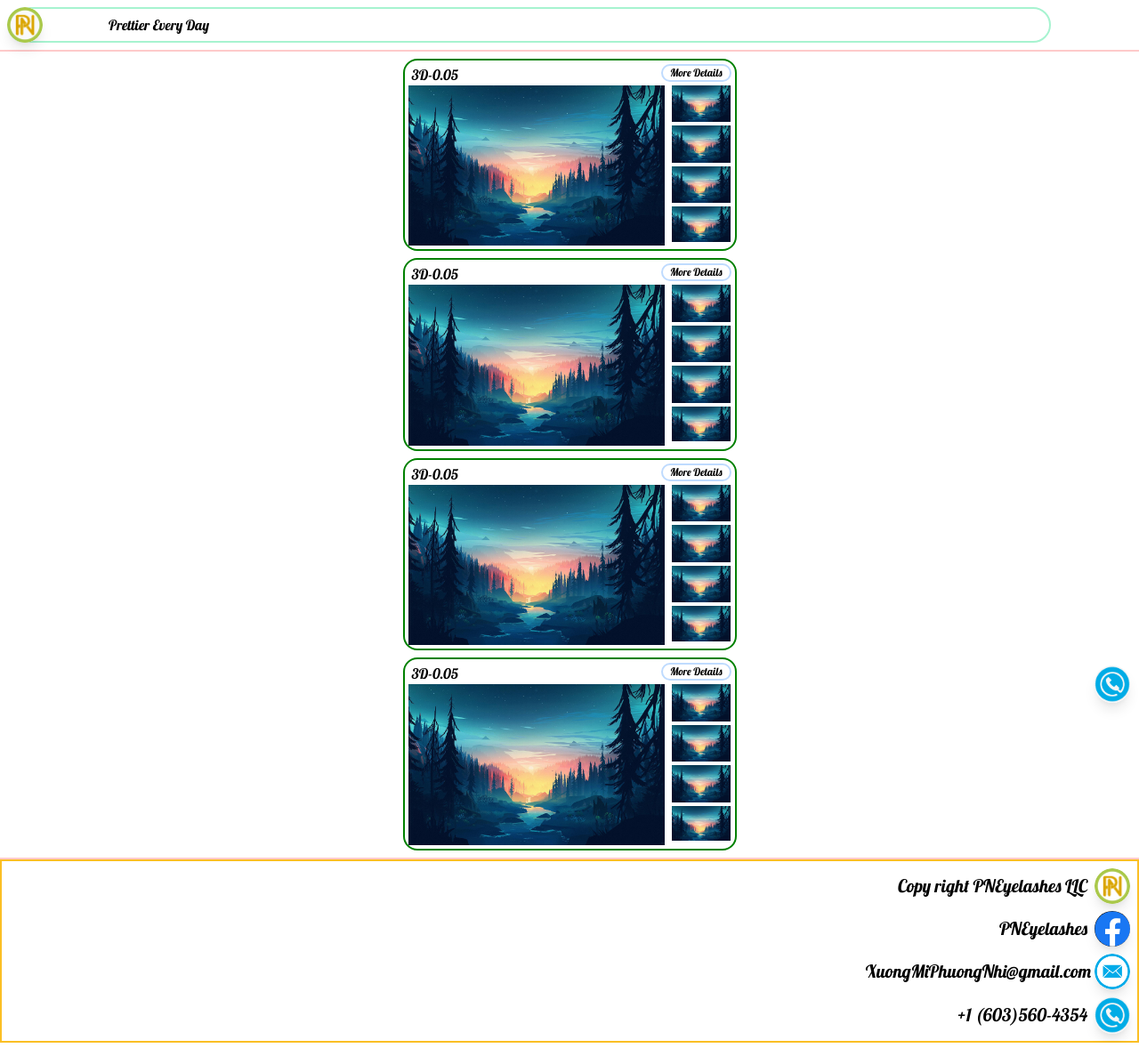
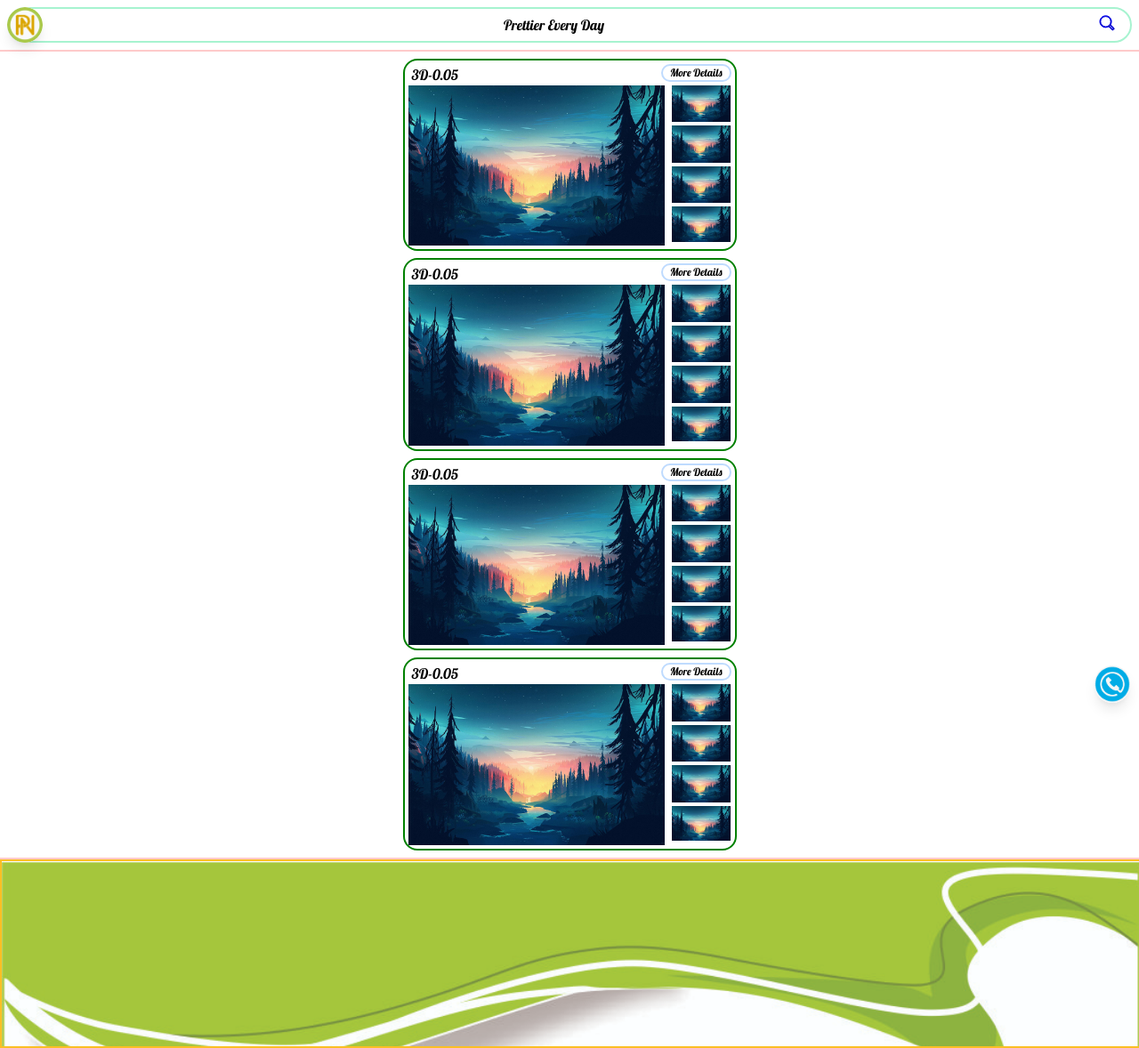
Before and after one commit to KCFam/com.PNEyelashes, a plain HTML site: page home.html in a window 1280 px wide. Shown: the whole page at 89% size. Drawn offline with nearby package versions, Linux system fonts and the light colour scheme.

Commit message:
Changed footer to Business Card display

```diff
--- a/home.html
+++ b/home.html
@@ -25,17 +25,39 @@
             margin-left: 0.25rem;
         }
 
+        .page-highlight {
+            display: grid;
+            grid-template-columns: auto 30px;
+            column-gap: 5px;
+        }
+
+        #search-input {
+            justify-self: end;
+        }
+
+        .svg-icon {
+            stroke: blue;
+        }
+
+        .footer-banner {
+            background-image: url("/static/images/PN\ Business\ Card_Eng.jpg");
+            background-repeat: no-repeat;
+            background-size: 100%;
+        }
+
         @media {}
     </style>
 </head>
 
 <body>
     <nav class="nav h-15 fixed top-0 left-0">
-        <div class="nav-collapse z-10 relative p-2">
+        <div class="nav-collapse z-10 relative p-2 flex flex-row justify-between">
             <div class="nav-logo bg-gray-50 rounded-full" onclick="expandNav()">
                 <img src="/static/images/PN Logo.png" class="rounded-full shadow-lg" alt="" width="40" height="40" />
             </div>
         </div>
+
+        <!--NAV hidden bar-->
         <div class="nav-expand hidden z-10 relative p-2 rounded-t-3xl border-2 border-red-200">
             <div class="nav-logo">
                 <img src="/static/images/PN Logo.png" class="rounded-full shadow-lg" alt="" width="40" height="40" />
@@ -57,8 +79,18 @@
 
     <!-- Main content -->
     <div class="main-content">
-        <div class="page-highlight border-2 border-green-200 h-15 rounded-full p-1.5 m-2 w-11/12 pl-28">
-            Prettier Every Day
+        <div class="page-highlight border-2 border-green-200 h-15 rounded-full p-1.5 m-2">
+            <div id="page-highlight-text" class="text-center w-full">
+                Prettier Every Day
+            </div>
+            <input id="search-input" class="search-input text-right w-9/12 border-b-2 border-yellow-200 hidden outline-none" type="text" />
+            <div class="nav-search" onclick="clickSearchButton()">
+                <svg class="svg-icon" height="20" width="20" viewBox="0 0 20 20">
+            <path
+              d="M18.125,15.804l-4.038-4.037c0.675-1.079,1.012-2.308,1.01-3.534C15.089,4.62,12.199,1.75,8.584,1.75C4.815,1.75,1.982,4.726,2,8.286c0.021,3.577,2.908,6.549,6.578,6.549c1.241,0,2.417-0.347,3.44-0.985l4.032,4.026c0.167,0.166,0.43,0.166,0.596,0l1.479-1.478C18.292,16.234,18.292,15.968,18.125,15.804 M8.578,13.99c-3.198,0-5.716-2.593-5.733-5.71c-0.017-3.084,2.438-5.686,5.74-5.686c3.197,0,5.625,2.493,5.64,5.624C14.242,11.548,11.621,13.99,8.578,13.99 M16.349,16.981l-3.637-3.635c0.131-0.11,0.721-0.695,0.876-0.884l3.642,3.639L16.349,16.981z"
+            ></path>
+          </svg>
+            </div>
         </div>
         <div class="border-t-2 border-b-2 border-red-200 h-15 p-2 grid grid-cols-1 gap-2">
             <div class="product justify-self-center" style="max-width: 375px">
@@ -185,7 +217,7 @@
     </div>
     <!-- END --- Main content -->
     <footer class="w-screen border-2 border-yellow-400">
-        <div class="footer-split grid grid-cols-1">
+        <!-- <div class="footer-split grid grid-cols-1">
             <!-- <div class="bottom-0 right-0 flex flex-col-reverse gap-2 p-2">
                 <div class="footer-left-logo border-blue-200 border-2 flex flex-row items-center gap-1">
                     <img class="rounded-full shadow-lg" src="/static/images/Email Logo.png" alt="" width="40" height="40" />
@@ -194,7 +226,7 @@
                 <div class="footer-left-logo flex flex-row">
                     <img class="rounded-full shadow-lg" src="/static/images/Cart Logo.png" alt="" width="40" height="40" />
                 </div>
-            </div> -->
+            </div>
             <div class="bottom-0 right-0 flex flex-col-reverse gap-2 p-2">
                 <div class="footer-right-logo flex flex-row-reverse items-center gap-2">
                     <img class="rounded-full shadow-lg" src="/static/images/Contact Logo.png" alt="" width="40" height="40" />
@@ -210,10 +242,11 @@
                 </div>
                 <div class="footer-left-logo flex flex-row-reverse items-center gap-2">
                     <img class="rounded-full shadow-lg" src="/static/images/PN Logo.png" alt="" width="40" height="40" />
-                    <div class="text-xl">Copy right PNEyelashes LLC</div>
+                    <div class="text-xl">Copyright PN LLC</div>
                 </div>
             </div>
-        </div>
+        </div> -->
+        <div class="footer-banner w-screen h-52"></div>
     </footer>
     <nav class="nav-bottom fixed bottom-0 right-0 flex flex-col-reverse gap-2">
         <div class="nav-bottom-contact-logo p-2.5">
@@ -225,6 +258,12 @@
     </nav>
 </body>
 <script>
+    function clickSearchButton() {
+        document.getElementById("page-highlight-text").classList.toggle("hidden");
+        document.getElementById("search-input").classList.toggle("hidden");
+        document.getElementById("search-input").focus();
+    }
+
     function expandNav() {
         var collapseNav = document.getElementsByClassName("nav-collapse")[0];
         var expandNav = document.getElementsByClassName("nav-expand")[0];
```
Also changed, not shown: qr.html (added, +18 -0 lines), static/images/PN Business Card_Eng.jpg (added).
